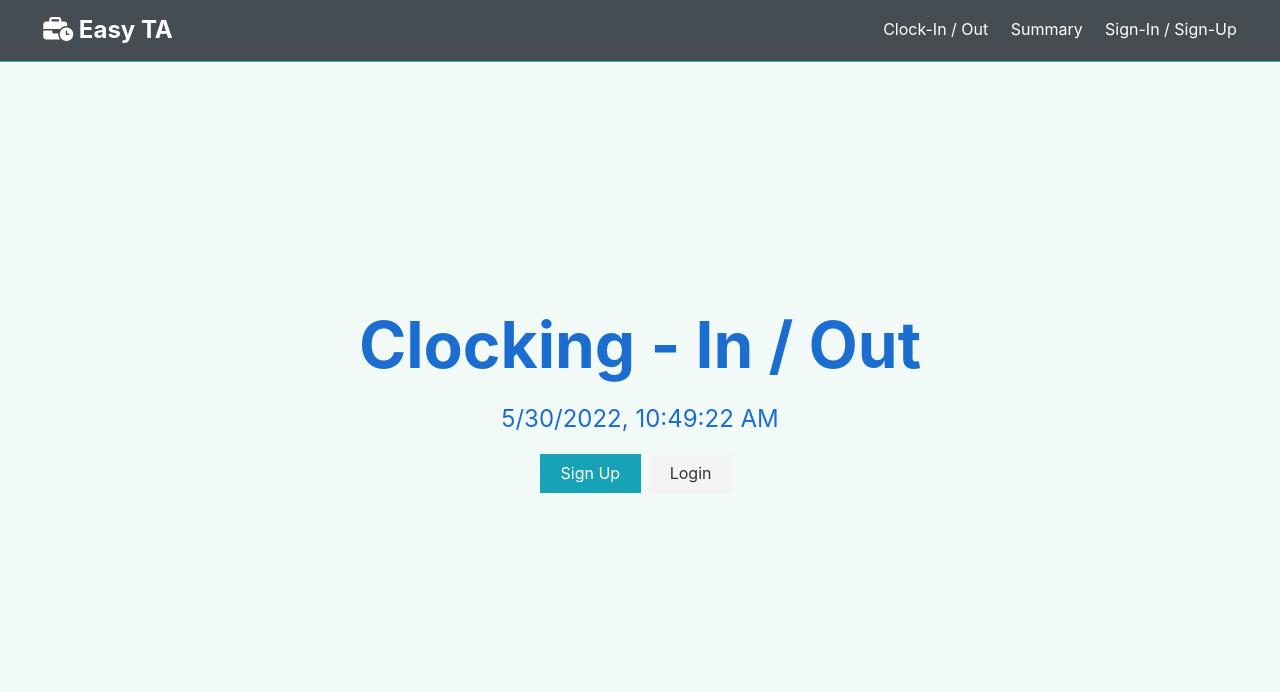
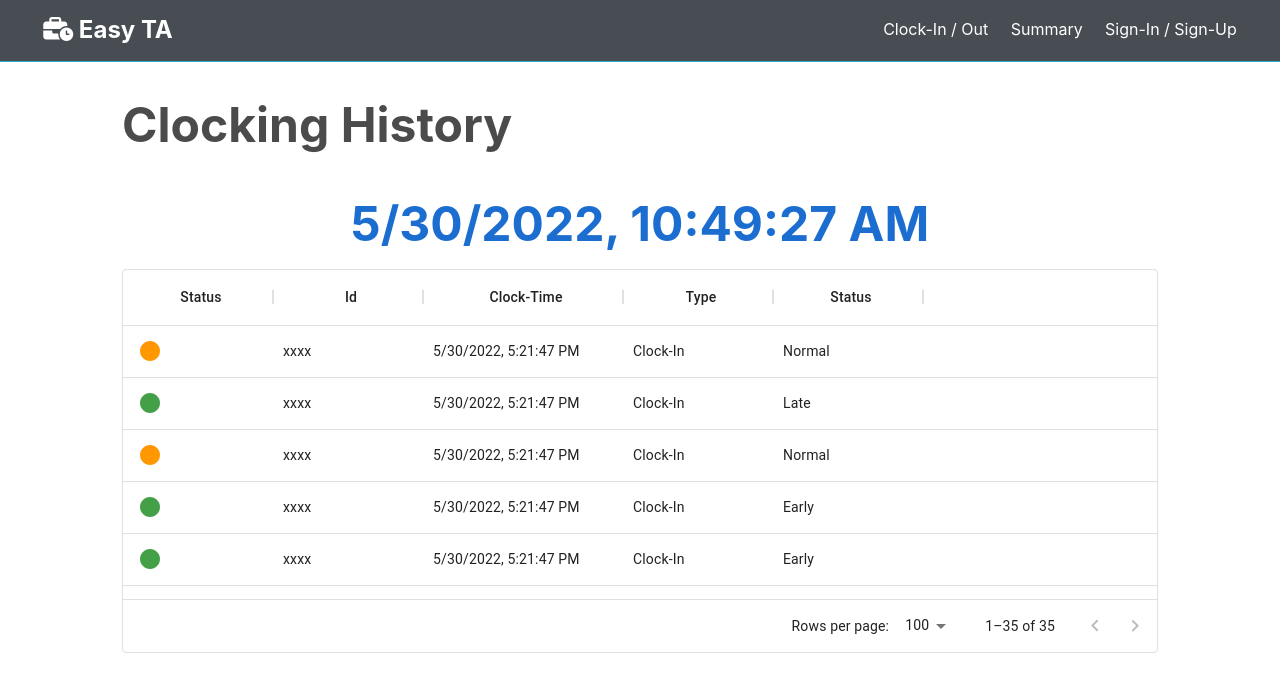
Before and after one commit to cantidentify/easy-TA, a React (Create React App) app in the folder client/: page /summary in a window 1280 px wide. Shown: the top 692 px of the page. Built offline with nearby package versions, Linux system fonts and the light colour scheme.

Commit message:
Update core function layout

```diff
--- a/client/src/App.css
+++ b/client/src/App.css
@@ -5,6 +5,7 @@
   --light-color: #f4f4f4;
   --danger-color: #dc3545;
   --success-color: #28a745;
+  --black-text-color: rgb(75, 75, 75);
 }
 
 * {
@@ -235,7 +236,7 @@ img {
 }
 
 .light-overlay {
-  background-color: #f2faf8;
+  background-color: #fdffff;
   position: absolute;
   top: 0;
   left: 0;
@@ -356,6 +357,22 @@ button {
   align-items: center;
   justify-content: center;
   text-align: center;
+}
+
+.timer-center{
+  color: #1C6DD0;
+  height: 100%;
+  width: 80%;
+  margin: auto;
+  display: flex;
+  flex-direction: column;
+  align-items: center;
+  justify-content: center;
+  text-align: center;
+}
+
+.other-menu{
+  color: var(--black-text-color);
 }
 
 /* Profiles Page */
@@ -512,6 +529,16 @@ button {
     font-size: 3rem;
   }
 
+  .x-large-center{
+    font-size: 3rem;
+    margin: auto;
+    display: flex;
+    flex-direction: column;
+    align-items: center;
+    justify-content: center;
+    text-align: center;
+  }
+
   .large {
     font-size: 2rem;
   }
@@ -583,4 +610,11 @@ button {
   .post button {
     padding: 0.3rem 0.4rem;
   }
+
+  .chipContainer{
+    height: 100%;
+    display: flex;
+    align-items: center;
+    justify-content: center;
+  }
 }
--- a/client/src/App.js
+++ b/client/src/App.js
@@ -1,12 +1,19 @@
 import React, {Fragment} from 'react'
+import { BrowserRouter as Router, Route, Routes } from 'react-router-dom';
 import Navbar from './components/layout/Navbar';
-import Clocking from './components/layout/Clocking';
+import Clocking from './pages/Clocking';
+import SignInUp from './pages/SignInUp';
+import Summary from './pages/Summary';
 import './App.css';
 
 const App = () =>
-    <Fragment>
+    <Router>
       <Navbar/>
-      <Clocking/>
-    </Fragment>
+      <Routes>
+        <Route path='/' element={<Clocking/>}/>
+        <Route path='summary' element={<Summary/>} />
+        <Route path='Sign-In-Up' element={<SignInUp/>} />
+      </Routes>
+    </Router>
 
 export default App;
--- /dev/null
+++ b/client/src/components/Grid.js
@@ -0,0 +1,10 @@
+import React from 'react'
+import { DataGrid } from '@mui/x-data-grid';
+
+const Grid = ({row,column}) => {
+  return (
+    <DataGrid disableSelectionOnClick rows={row} columns={column} />
+  )
+}
+
+export default Grid
--- /dev/null
+++ b/client/src/components/Timer.js
@@ -0,0 +1,17 @@
+import React, { useState } from 'react'
+
+const Timer = () => {
+    const [time, setTime] = useState(new Date().toLocaleString())
+    function timer(){
+        setInterval(() => {
+            setTime(new Date().toLocaleString())
+        }, 1000);
+    }
+
+    timer()
+  return (
+    <>{time}</>
+  )
+}
+
+export default Timer
--- a/client/src/components/layout/Clocking.js
+++ /dev/null
@@ -1,22 +0,0 @@
-import React from 'react'
-
-const Clocking = () => {
-  return (
-    <section className="landing">
-    <div className="light-overlay">
-      <div className="landing-inner">
-        <h1 className="x-large">Clocking - In / Out</h1>
-        <p className="lead">
-        {new Date().toLocaleString() + ""}
-        </p>
-        <div className="buttons">
-          <a href="register.html" className="btn btn-primary">Sign Up</a>
-          <a href="login.html" className="btn btn-light">Login</a>
-        </div>
-      </div>
-    </div>
-  </section>
-  )
-}
-
-export default Clocking
--- a/client/src/components/layout/Navbar.js
+++ b/client/src/components/layout/Navbar.js
@@ -1,15 +1,16 @@
 import React from 'react'
+import { Link } from 'react-router-dom'
 
 const Navbar = () => {
   return (
     <nav className="navbar bg-dark">
     <h1>
-      <a href="index.html"><i class="fa-solid fa-business-time"></i> Easy TA</a>
+      <Link to="/"><i className="fa-solid fa-business-time"></i> Easy TA</Link>
     </h1>
     <ul>
-      <li><a href="profiles.html">Clock-In / Out</a></li>
-      <li><a href="register.html">Summary</a></li>
-      <li><a href="login.html">Sign-In / Sign-Up</a></li>
+      <li><Link to="/">Clock-In / Out</Link></li>
+      <li><Link to="/summary">Summary</Link></li>
+      <li><Link to="/Sign-In-Up">Sign-In / Sign-Up</Link></li>
     </ul>
   </nav>
   )
--- /dev/null
+++ b/client/src/pages/Clocking.js
@@ -0,0 +1,32 @@
+import React, { useState } from 'react'
+import { Button } from '@material-ui/core';
+import TextField from "@material-ui/core/TextField";
+import FormControl from '@mui/material/FormControl';
+
+import Timer from '../components/Timer';
+const Clocking = () => {
+
+
+  return (
+    <section className="landing">
+    <div className="light-overlay">
+      <div className="landing-inner">
+        <h1 className="x-large">Clocking - In / Out</h1>
+        <p className="lead">
+        {<Timer/>}
+        </p>
+        <form>
+          <FormControl>
+              <TextField helperText="Please enter your ID" id="filled-basic"  name='id' label="ID" variant="filled" />
+              <br/>
+              <Button type="submit" variant="contained" color="primary">Clocking</Button>
+          </FormControl>
+        </form>
+
+      </div>
+    </div>
+  </section>
+  )
+}
+
+export default Clocking
--- /dev/null
+++ b/client/src/pages/SignInUp.js
@@ -0,0 +1,11 @@
+import React from 'react'
+
+const SignInUp = () => {
+  return (
+    <section className='container'>
+              <h1 className="x-large">Clocking - In / Out</h1>
+    </section>
+  )
+}
+
+export default SignInUp
--- /dev/null
+++ b/client/src/pages/Summary.js
@@ -0,0 +1,92 @@
+import React from 'react'
+import Grid from '../components/Grid';
+import CircleIcon from '@mui/icons-material/Circle';
+import Chip from "@material-ui/core/Chip";
+
+
+import Timer from '../components/Timer';
+import { green, orange } from '@mui/material/colors';
+
+const Summary = () => {
+  const rows = [
+    { id: 1, col1: '0', col2: 'xxxx', col3:'5/30/2022, 5:21:47 PM', col4:'Clock-In', col5:'Normal' },
+    { id: 2, col1: '1', col2: 'xxxx', col3:'5/30/2022, 5:21:47 PM', col4:'Clock-In', col5:'Late' },
+    { id: 3, col1: '0', col2: 'xxxx', col3:'5/30/2022, 5:21:47 PM', col4:'Clock-In', col5:'Normal' },
+    { id: 4, col1: '1', col2: 'xxxx', col3:'5/30/2022, 5:21:47 PM', col4:'Clock-In', col5:'Early' },
+    { id: 4, col1: '1', col2: 'xxxx', col3:'5/30/2022, 5:21:47 PM', col4:'Clock-In', col5:'Early' },
+    { id: 4, col1: '1', col2: 'xxxx', col3:'5/30/2022, 5:21:47 PM', col4:'Clock-In', col5:'Early' },
+    { id: 4, col1: '1', col2: 'xxxx', col3:'5/30/2022, 5:21:47 PM', col4:'Clock-In', col5:'Early' },
+    { id: 4, col1: '1', col2: 'xxxx', col3:'5/30/2022, 5:21:47 PM', col4:'Clock-In', col5:'Early' },
+    { id: 4, col1: '1', col2: 'xxxx', col3:'5/30/2022, 5:21:47 PM', col4:'Clock-In', col5:'Early' },
+    { id: 4, col1: '1', col2: 'xxxx', col3:'5/30/2022, 5:21:47 PM', col4:'Clock-In', col5:'Early' },
+    { id: 4, col1: '1', col2: 'xxxx', col3:'5/30/2022, 5:21:47 PM', col4:'Clock-In', col5:'Early' },
+    { id: 4, col1: '1', col2: 'xxxx', col3:'5/30/2022, 5:21:47 PM', col4:'Clock-In', col5:'Early' },
+    { id: 4, col1: '1', col2: 'xxxx', col3:'5/30/2022, 5:21:47 PM', col4:'Clock-In', col5:'Early' },
+    { id: 4, col1: '1', col2: 'xxxx', col3:'5/30/2022, 5:21:47 PM', col4:'Clock-In', col5:'Early' },
+    { id: 4, col1: '1', col2: 'xxxx', col3:'5/30/2022, 5:21:47 PM', col4:'Clock-In', col5:'Early' },
+    { id: 4, col1: '1', col2: 'xxxx', col3:'5/30/2022, 5:21:47 PM', col4:'Clock-In', col5:'Early' },
+    { id: 4, col1: '1', col2: 'xxxx', col3:'5/30/2022, 5:21:47 PM', col4:'Clock-In', col5:'Early' },
+    { id: 4, col1: '1', col2: 'xxxx', col3:'5/30/2022, 5:21:47 PM', col4:'Clock-In', col5:'Early' },
+    { id: 4, col1: '1', col2: 'xxxx', col3:'5/30/2022, 5:21:47 PM', col4:'Clock-In', col5:'Early' },
+    { id: 4, col1: '1', col2: 'xxxx', col3:'5/30/2022, 5:21:47 PM', col4:'Clock-In', col5:'Early' },
+    { id: 4, col1: '1', col2: 'xxxx', col3:'5/30/2022, 5:21:47 PM', col4:'Clock-In', col5:'Early' },
+    { id: 4, col1: '1', col2: 'xxxx', col3:'5/30/2022, 5:21:47 PM', col4:'Clock-In', col5:'Early' },
+    { id: 4, col1: '1', col2: 'xxxx', col3:'5/30/2022, 5:21:47 PM', col4:'Clock-In', col5:'Early' },
+    { id: 4, col1: '1', col2: 'xxxx', col3:'5/30/2022, 5:21:47 PM', col4:'Clock-In', col5:'Early' },
+    { id: 4, col1: '1', col2: 'xxxx', col3:'5/30/2022, 5:21:47 PM', col4:'Clock-In', col5:'Early' },
+    { id: 4, col1: '1', col2: 'xxxx', col3:'5/30/2022, 5:21:47 PM', col4:'Clock-In', col5:'Early' },
+    { id: 4, col1: '1', col2: 'xxxx', col3:'5/30/2022, 5:21:47 PM', col4:'Clock-In', col5:'Early' },
+    { id: 4, col1: '1', col2: 'xxxx', col3:'5/30/2022, 5:21:47 PM', col4:'Clock-In', col5:'Early' },
+    { id: 4, col1: '1', col2: 'xxxx', col3:'5/30/2022, 5:21:47 PM', col4:'Clock-In', col5:'Early' },
+    { id: 4, col1: '1', col2: 'xxxx', col3:'5/30/2022, 5:21:47 PM', col4:'Clock-In', col5:'Early' },
+    { id: 4, col1: '1', col2: 'xxxx', col3:'5/30/2022, 5:21:47 PM', col4:'Clock-In', col5:'Early' },
+    { id: 4, col1: '1', col2: 'xxxx', col3:'5/30/2022, 5:21:47 PM', col4:'Clock-In', col5:'Early' },
+    { id: 4, col1: '1', col2: 'xxxx', col3:'5/30/2022, 5:21:47 PM', col4:'Clock-In', col5:'Early' },
+    { id: 4, col1: '1', col2: 'xxxx', col3:'5/30/2022, 5:21:47 PM', col4:'Clock-In', col5:'Early' },
+    { id: 4, col1: '1', col2: 'xxxx', col3:'5/30/2022, 5:21:47 PM', col4:'Clock-In', col5:'Early' },
+  ];
+  const columns = [
+    {
+      field: 'col1', sortable: false,
+    renderCell: (params) => {
+      return <Chip style={{backgroundColor:'white'}} size='medium' {...renderIcon(params)}/>;
+    }, headerName: 'Status', width: 150, headerAlign: 'center', },
+    { field: 'col2', headerName: 'Id', width: 150, headerAlign: 'center', },
+    { field: 'col3', headerName: 'Clock-Time', width: 200, headerAlign: 'center', },
+    { field: 'col4', headerName: 'Type', width: 150, headerAlign: 'center', },
+    { field: 'col5', headerName: 'Status', width: 150, headerAlign: 'center', }
+  ];
+  return (
+    <section className='container'>
+      <div className='other-menu'>
+        <h1 className="large">Clocking History</h1>
+        <br/>
+        <div className='timer-center'>
+          <h1 className='large'>{<Timer/>}</h1>
+        </div>
+        <div style={{ height: '24rem', width: '100%' }}>
+          <Grid row={rows} column={columns}/>
+        </div>
+      </div>
+    </section>
+
+
+  )
+}
+
+function renderIcon(params){
+  if(params.value == 1){
+    return{
+      icon : <CircleIcon style={{ fill: green[600] }}/>,
+
+    }
+  }
+  if(params.value == 0){
+    return{
+      icon : <CircleIcon style={{ fill: orange[500] }}/>,
+
+    }
+  }
+}
+
+export default Summary
```
Also changed, not shown: package.json (+8 -2 lines), 1 other file (tests, documents, lock files or other folders).
